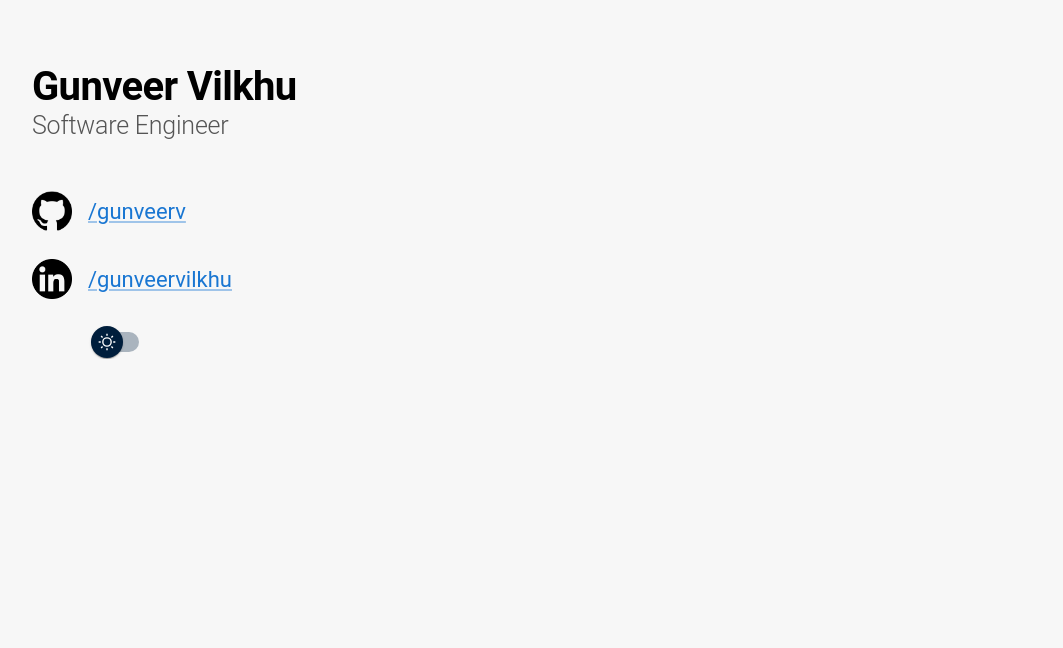
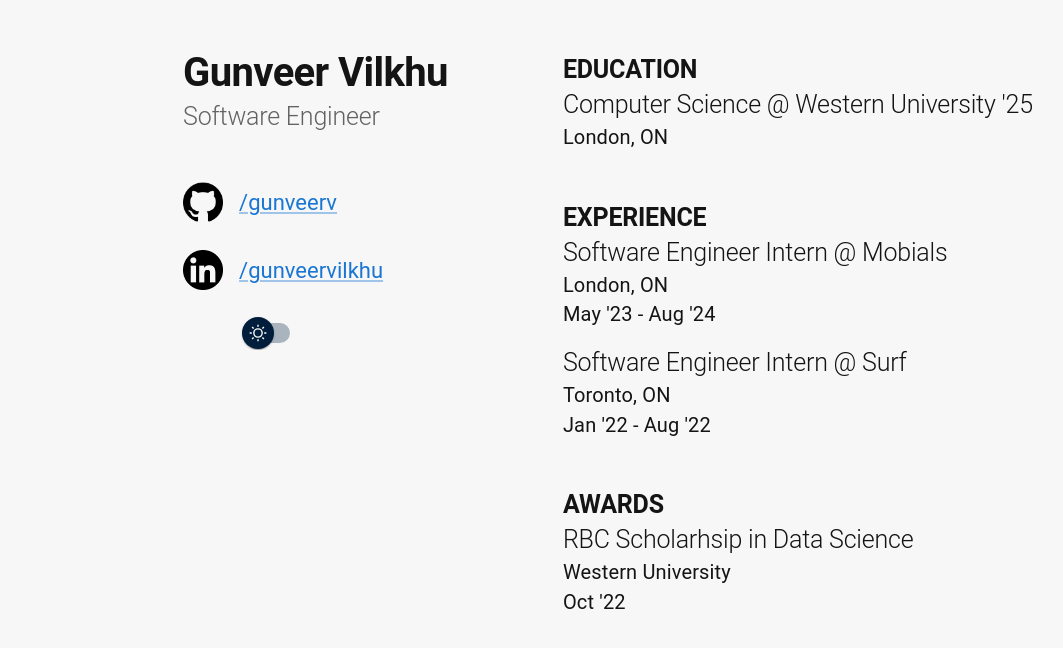
Before and after one commit to gunveerv/gunveerv.github.io, a React (Create React App) app: page / in a window 1280 px wide. Shown: the top 648 px of the page, without its empty margins (32-1095 px from the left). Built offline with nearby package versions, Linux system fonts and the light colour scheme.

Commit message:
added some components

```diff
--- a/src/App.css
+++ b/src/App.css
@@ -1,36 +1,37 @@
 body, html {
   margin: 0;
   padding: 0;
-  height: 100%;
-  width: 100%;
+  background-color: var(--background-color);
 }
 
 .App {
   text-align: center;
   height: 100vh;
+  width: 100vw;
+  background-color: var(--background-color);
 }
 
 .light {
-  background-color: #f7f7f7;
+  --background-color: #f7f7f7;
+  --text-primary: #141414;
+  --text-secondary: #141414;
+  transition: background-color 0.25s linear, color 0.25s linear;
 }
 
 .dark {
-  background-color: #18191a;
+  --background-color: #18191a;
+  --text-primary: #F5F5F5;
+  --text-secondary: #F5F5F5;
+  --text-tertiary: #61dafb;
+  transition: background-color 0.25s ease, color 0.25s ease;
 }
 
-.App-header {
-  background-color: #282c34;
-  min-height: 100vh;
-  display: flex;
-  flex-direction: column;
-  align-items: center;
-  justify-content: center;
-  font-size: calc(10px + 2vmin);
-  color: white;
+.light img {
+  filter: none;
 }
 
-.App-link {
-  color: #61dafb;
+.dark img {
+  filter: invert(100%) sepia(27%) saturate(277%) hue-rotate(224deg) brightness(114%) contrast(92%);
 }
 
 .page-space {
@@ -42,25 +43,45 @@ body, html {
 .padding-space {
   padding-left: 5%;
   padding-right: 5%;
-  padding-top: 5%;
+}
+
+.padding-top {
+  padding-top: 50px;
+}
+
+.bold {
+  font-weight: bold !important;
 }
 
 .MuiTypography-h1 {
   font-size: 40px !important;
   font-weight: bold !important;
   text-align: left;
+  color: var(--text-primary);
 }
 
 .MuiTypography-h2 {
   font-size: 25px !important;
-  opacity: 65%;
   text-align: left;
+  padding-top: 5px;
+  color: var(--text-secondary);
 }
 
 .MuiTypography-h3 {
   font-size: 22px !important;
   text-align: left;
-  padding-left: px;
+  color: var(--text-tertiary);
+}
+
+.MuiTypography-h4 {
+  font-size: 20px !important;
+  text-align: left;
+  padding-top: 5px;
+  color: var(--text-secondary);
+}
+
+.Subtitle {
+  opacity: 65%;
 }
 
 .logo {
--- a/src/App.js
+++ b/src/App.js
@@ -1,7 +1,11 @@
 import './App.css';
 import { useState } from 'react';
-import { Box } from '@mui/material';
+import Box from '@mui/material/Box';
+import Grid from '@mui/material/Grid';
 import Intro from './components/Intro';
+import Education from './components/Education';
+import Experience from './components/Experience';
+import Awards from './components/Awards';
 
 function App() {
   const [toggle, setToggle] = useState(false);
@@ -10,11 +14,50 @@ function App() {
   };
   const handleTheme = () => (toggle ? 'dark' : 'light');
   return (
-    <Box className={`App ${handleTheme()}`}>
-      <Box className="padding-space">
-        <Intro handleSetToggle={handleSetToggle} toggle={toggle} />
-      </Box>
-    </Box>
+    <div className={`App ${handleTheme()}`}>
+      <Grid
+        container
+        spacing={0}
+        direction="row"
+        alignItems="left"
+        justifyContent="center"
+        className="padding-space padding-top"
+      >
+        <Grid
+          item
+          xs={0}
+          className="padding-space"
+        >
+          <Box>
+            <Intro handleSetToggle={handleSetToggle} toggle={toggle} />
+          </Box>
+        </Grid>
+        <Grid
+          item
+          xs={0}
+          className="padding-space"
+        >
+          <Grid
+            container
+            direction="column"
+            spacing={6}
+            alignItems="left"
+            justifyContent="center"
+          >
+            <Grid item xs={0}>
+              <Education />
+            </Grid>
+            <Grid item xs={0}>
+              <Experience />
+            </Grid>
+            <Grid item xs={0}>
+              <Awards />
+            </Grid>
+          </Grid>
+        </Grid>
+
+      </Grid>
+    </div>
   );
 }
 
--- /dev/null
+++ b/src/components/Awards.js
@@ -0,0 +1,15 @@
+import { Typography } from '@mui/material';
+import '../App.css';
+
+function Awards() {
+  return (
+    <div>
+      <Typography variant="h2" className="bold">AWARDS</Typography>
+      <Typography variant="h2">RBC Scholarhsip in Data Science</Typography>
+      <Typography variant="h4">Western University</Typography>
+      <Typography variant="h4">Oct '22</Typography>
+    </div>
+  );
+}
+
+export default Awards;
--- a/src/components/Education.js
+++ b/src/components/Education.js
@@ -1,9 +1,13 @@
-// import { Typography } from '@mui/material';
+import { Typography } from '@mui/material';
 import '../App.css';
 
 function Education() {
   return (
-    <div />
+    <div>
+      <Typography variant="h2" className="bold">EDUCATION</Typography>
+      <Typography variant="h2">Computer Science @ Western University '25</Typography>
+      <Typography variant="h4">London, ON</Typography>
+    </div>
   );
 }
 
--- /dev/null
+++ b/src/components/Experience.js
@@ -0,0 +1,33 @@
+import { Typography } from '@mui/material';
+import Box from '@mui/material/Box';
+import Grid from '@mui/material/Grid';
+import '../App.css';
+
+function Experience() {
+  return (
+    <Box>
+      <Typography variant="h2" className="bold">EXPERIENCE</Typography>
+      <Grid
+        container
+        direction="column"
+        spacing={2}
+        alignItems="left"
+        justifyContent="center"
+      >
+        <Grid item xs={0}>
+          <Typography variant="h2">Software Engineer Intern @ Mobials</Typography>
+          <Typography variant="h4">London, ON</Typography>
+          <Typography variant="h4">May '23 - Aug '24</Typography>
+        </Grid>
+
+        <Grid item xs={0}>
+          <Typography variant="h2">Software Engineer Intern @ Surf</Typography>
+          <Typography variant="h4">Toronto, ON</Typography>
+          <Typography variant="h4">Jan '22 - Aug '22</Typography>
+        </Grid>
+      </Grid>
+    </Box>
+  );
+}
+
+export default Experience;
--- a/src/components/Intro.js
+++ b/src/components/Intro.js
@@ -59,7 +59,7 @@ function Intro({ handleSetToggle, toggle }) {
   return (
     <div>
       <Typography variant="h1">Gunveer Vilkhu</Typography>
-      <Typography variant="h2">Software Engineer</Typography>
+      <Typography variant="h2" className="Subtitle">Software Engineer</Typography>
       <Box className="margin-top">
         <Link rel="noopener" target="_blank" href="https://github.com/gunveerv">
           <Grid
```
